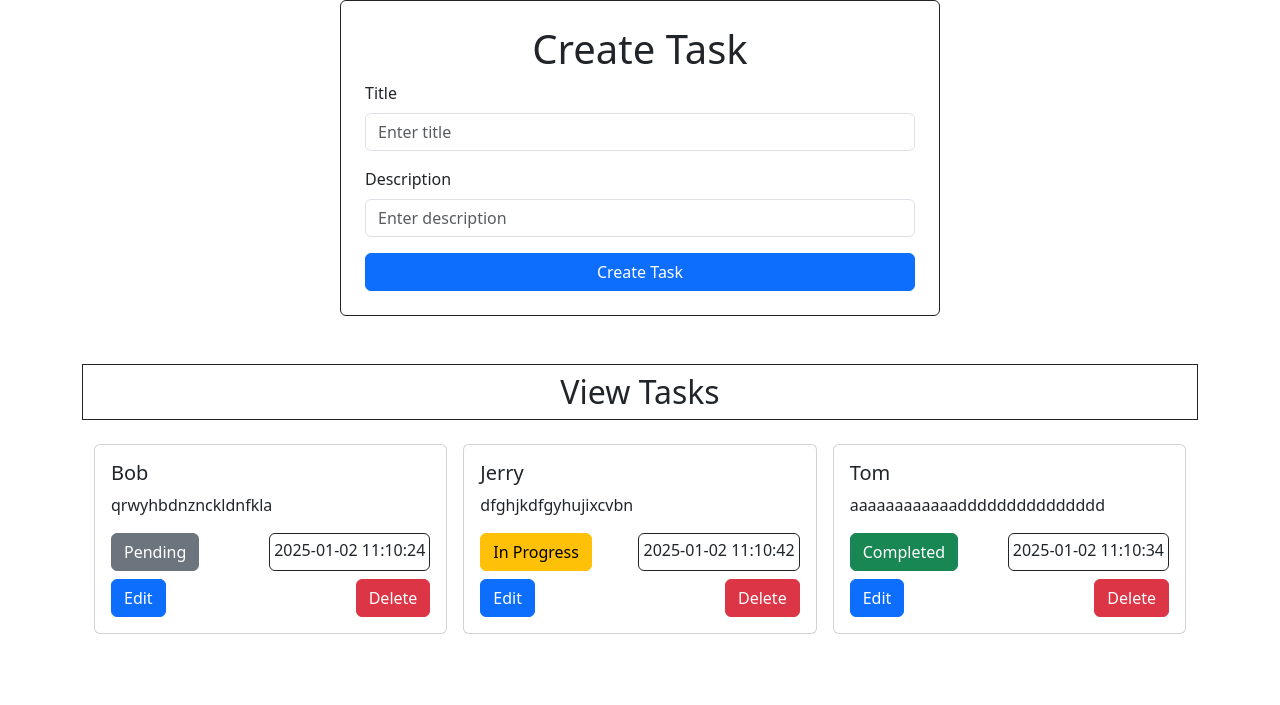
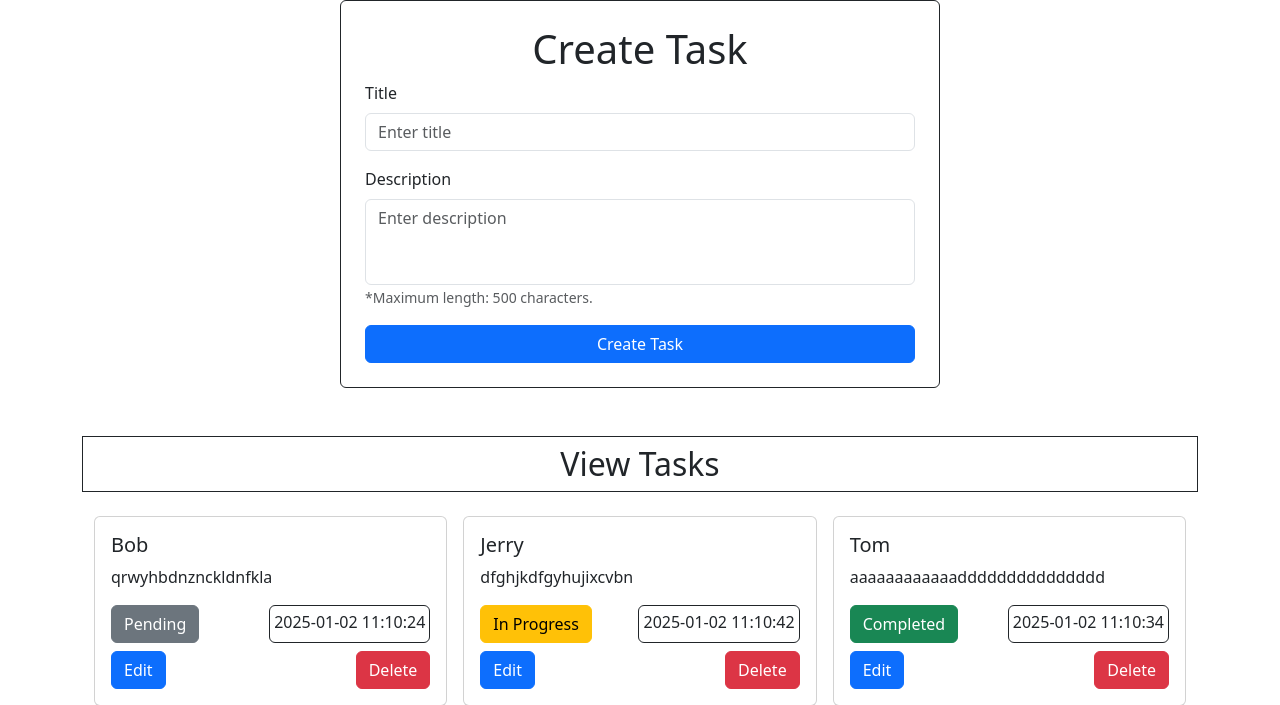
Before and after one commit to Neerajcod/Task, a PHP site: page / in a window 1280 px wide. Shown: the part 48-753 px from the top of the page. Before the commit the page ends 682 px from the top, so only its background shows below. Run offline with PHP 8.4, Linux system fonts and the light colour scheme; data comes from the database, SQL or seed files in the repository.

Commit message:
Update index.php

```diff
--- a/index.php
+++ b/index.php
@@ -1,8 +1,7 @@
 <?php
-// Database connection
+
 include "connection.php";
 
-// Handle form submission
 if ($_SERVER['REQUEST_METHOD'] === 'POST') {
     $title = $_POST['title'];
     $description = $_POST['desc'];
@@ -14,11 +13,12 @@ if ($_SERVER['REQUEST_METHOD'] === 'POST') {
     }
 }
 
-// Fetch all tasks
 $sql = "SELECT * FROM `tasks` ORDER BY `id` DESC";
 $result = $conn->query($sql);
 $tasks = $result->fetch_all(MYSQLI_ASSOC);
 ?>
+
+
 <!doctype html>
 <html lang="en">
 <head>
@@ -31,8 +31,7 @@ $tasks = $result->fetch_all(MYSQLI_ASSOC);
     <header></header>
     <main>
         <div class="container my-5">
-            <!-- Task Creation Form -->
-            <div class="border border-dark rounded p-4 mb-5" style="max-width: 600px; margin: auto;">
+          <div class="border border-dark rounded p-4 mb-5" style="max-width: 600px; margin: auto;">
                 <h1 class="text-center">Create Task</h1>
                 <form method="post" action="">
                     <div class="mb-3">
@@ -41,13 +40,13 @@ $tasks = $result->fetch_all(MYSQLI_ASSOC);
                     </div>
                     <div class="mb-3">
                         <label for="desc" class="form-label">Description</label>
-                        <input type="text" class="form-control" name="desc" id="desc" placeholder="Enter description" required>
+                        <textarea class="form-control" name="desc" id="desc" placeholder="Enter description" maxlength="500" rows="3" style="resize:none" required></textarea>
+                        <small class="form-text text-muted">*Maximum length: 500 characters.</small>
                     </div>
                     <button type="submit" class="btn btn-primary w-100">Create Task</button>
                 </form>
             </div>
 
-            <!-- Task Display Section -->
             <h2 class="text-center border border-dark p-2">View Tasks</h2>
             <?php if (!empty($tasks)): ?>
                 <div class="container mt-4">
```
